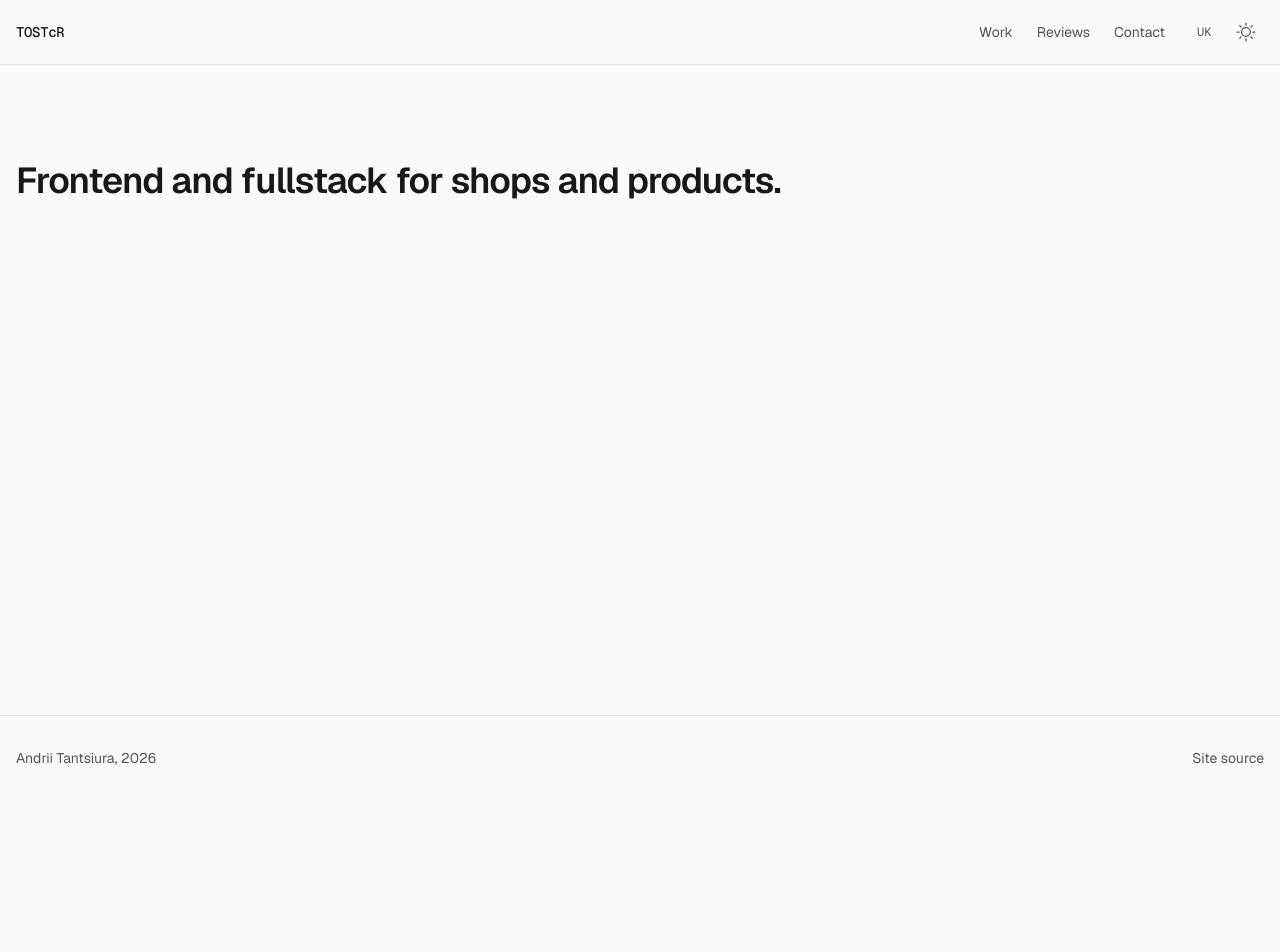
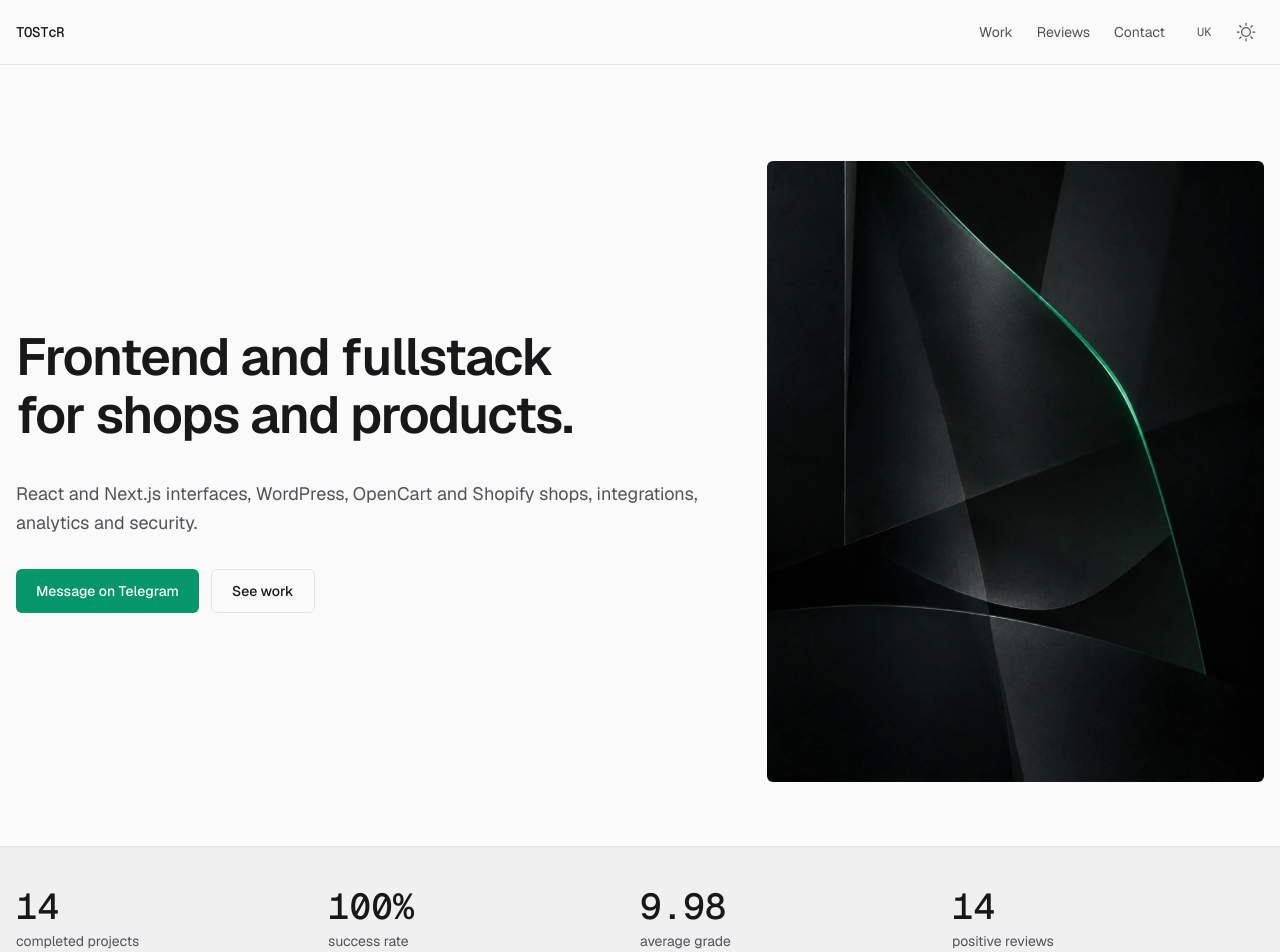
Before and after one commit to TOSTcRa/Portfolio, a Next.js app: page /en in a window 1280 px wide. Shown: the top 952 px of the page. Before the commit the page ends 800 px from the top, so only its background shows below. Built offline with nearby package versions, Linux system fonts and the light colour scheme.

Commit message:
feat: hero with masked headline reveal, parallax visual, proof strip

```diff
--- a/src/app/[locale]/page.tsx
+++ b/src/app/[locale]/page.tsx
@@ -1,16 +1,16 @@
-import { setRequestLocale, getTranslations } from "next-intl/server";
+import { setRequestLocale } from "next-intl/server";
+import { Hero } from "@/components/sections/Hero";
+import { ProofStrip } from "@/components/sections/ProofStrip";
 
 type Props = { params: Promise<{ locale: string }> };
 
 export default async function Home({ params }: Props) {
   const { locale } = await params;
   setRequestLocale(locale);
-  const t = await getTranslations("hero");
   return (
-    <main className="mx-auto max-w-7xl px-4 py-24">
-      <h1 className="text-4xl font-semibold tracking-tight">
-        {t("headline1")} {t("headline2")}
-      </h1>
+    <main>
+      <Hero />
+      <ProofStrip />
     </main>
   );
 }
--- /dev/null
+++ b/src/components/sections/Hero.tsx
@@ -0,0 +1,29 @@
+import { getTranslations } from "next-intl/server";
+import { site } from "@/lib/site";
+import { buttonClasses } from "@/components/ui/Button";
+import { MagneticLink } from "@/components/motion/MagneticLink";
+import { HeroHeadline } from "./HeroHeadline";
+import { HeroVisual } from "./HeroVisual";
+
+export async function Hero() {
+  const t = await getTranslations("hero");
+  return (
+    <section className="mx-auto grid max-w-7xl grid-cols-1 items-center gap-10 px-4 pb-16 pt-16 lg:grid-cols-12 lg:pt-24">
+      <div className="flex flex-col gap-8 lg:col-span-7">
+        <HeroHeadline lines={[t("headline1"), t("headline2")]} />
+        <p className="max-w-[60ch] text-base leading-relaxed text-fg-muted sm:text-lg">{t("sub")}</p>
+        <div className="flex flex-wrap gap-3">
+          <MagneticLink href={site.telegram} external className={buttonClasses("primary")}>
+            {t("ctaTelegram")}
+          </MagneticLink>
+          <a href="#work" className={buttonClasses("secondary")}>
+            {t("ctaWork")}
+          </a>
+        </div>
+      </div>
+      <div className="lg:col-span-5">
+        <HeroVisual alt={t("visualAlt")} />
+      </div>
+    </section>
+  );
+}
--- /dev/null
+++ b/src/components/sections/HeroHeadline.tsx
@@ -0,0 +1,23 @@
+"use client";
+import { motion, useReducedMotion } from "motion/react";
+
+// Storytelling: the two headline lines rise out of a clip mask one after the other.
+export function HeroHeadline({ lines }: { lines: [string, string] }) {
+  const reduce = useReducedMotion();
+  return (
+    <h1 className="text-4xl font-semibold leading-[1.05] tracking-tight sm:text-5xl lg:text-[2.5rem] xl:text-[3.25rem]">
+      {lines.map((line, i) => (
+        <span key={line} className="block overflow-hidden pb-1">
+          <motion.span
+            className="block"
+            initial={reduce ? false : { y: "110%" }}
+            animate={{ y: 0 }}
+            transition={{ duration: 0.8, delay: 0.1 + i * 0.12, ease: [0.16, 1, 0.3, 1] }}
+          >
+            {line}
+          </motion.span>
+        </span>
+      ))}
+    </h1>
+  );
+}
--- /dev/null
+++ b/src/components/sections/HeroVisual.tsx
@@ -0,0 +1,25 @@
+"use client";
+import Image from "next/image";
+import { motion, useReducedMotion, useScroll, useTransform } from "motion/react";
+import { useRef } from "react";
+
+export function HeroVisual({ alt }: { alt: string }) {
+  const reduce = useReducedMotion();
+  const ref = useRef<HTMLDivElement>(null);
+  const { scrollYProgress } = useScroll({ target: ref, offset: ["start start", "end start"] });
+  const y = useTransform(scrollYProgress, [0, 1], [0, reduce ? 0 : 80]);
+
+  return (
+    <motion.div
+      ref={ref}
+      className="relative aspect-[4/5] w-full overflow-hidden rounded-md bg-bg-raised"
+      initial={reduce ? false : { opacity: 0, scale: 1.04 }}
+      animate={{ opacity: 1, scale: 1 }}
+      transition={{ duration: 1, ease: [0.16, 1, 0.3, 1] }}
+    >
+      <motion.div style={{ y }} className="absolute inset-0 will-change-transform">
+        <Image src="/hero.webp" alt={alt} fill priority sizes="(min-width: 1024px) 40vw, 100vw" className="object-cover" />
+      </motion.div>
+    </motion.div>
+  );
+}
--- /dev/null
+++ b/src/components/sections/ProofStrip.tsx
@@ -0,0 +1,36 @@
+import { getTranslations } from "next-intl/server";
+import { getProfile } from "@/content";
+import { site } from "@/lib/site";
+import { CountUp } from "@/components/motion/CountUp";
+import { Reveal } from "@/components/motion/Reveal";
+
+export async function ProofStrip() {
+  const t = await getTranslations("proof");
+  const p = getProfile();
+  const items = [
+    { value: p.completed, label: t("completed") },
+    { value: p.successRate, suffix: "%", label: t("successRate") },
+    { value: p.averageGrade, decimals: 2, label: t("averageGrade") },
+    { value: p.positiveReviews, label: t("positiveReviews") },
+  ];
+  return (
+    <section className="border-y border-line bg-bg-raised">
+      <Reveal className="mx-auto grid max-w-7xl grid-cols-2 gap-y-8 px-4 py-10 lg:grid-cols-4">
+        {items.map((i) => (
+          <div key={i.label} className="flex flex-col gap-1">
+            <CountUp value={i.value} decimals={i.decimals} suffix={i.suffix} className="font-mono text-3xl font-medium tabular-nums sm:text-4xl" />
+            <span className="text-sm text-fg-muted">{i.label}</span>
+          </div>
+        ))}
+        <a
+          href={site.freelancehunt}
+          target="_blank"
+          rel="noopener noreferrer"
+          className="col-span-2 text-xs text-fg-muted underline underline-offset-4 hover:text-fg lg:col-span-4"
+        >
+          {t("source")}
+        </a>
+      </Reveal>
+    </section>
+  );
+}
```
Also changed, not shown: .omc/state/sessions/222b3cf9-1a59-4636-b747-e6827ada4f37/last-tool-error-state.json, .omc/state/sessions/222b3cf9-1a59-4636-b747-e6827ada4f37/pre-tool-advisory-throttle.json, 1 other file (tests, documents, lock files or other folders).
